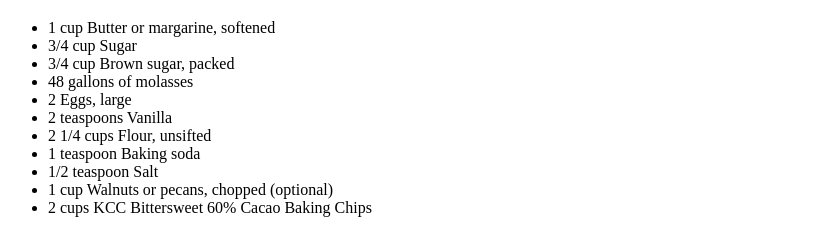
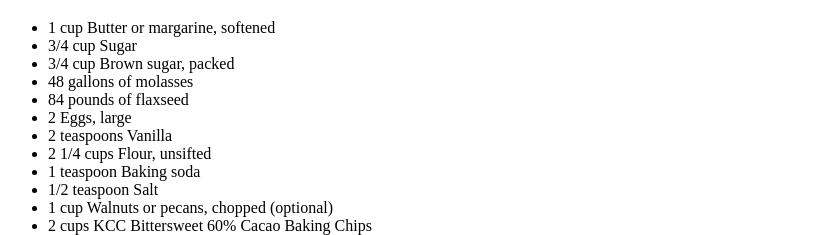
Before and after one commit to fieldequations/kcc, a plain HTML site: page secret recipe.htm in a window 1280 px wide. Shown: the part 61-296 px from the top of the page, without its empty margins (0-837 px from the left). Drawn offline with Linux system fonts and the light colour scheme.

Commit message:
adding change to recipe

```diff
--- a/secret recipe.htm
+++ b/secret recipe.htm
@@ -8,6 +8,7 @@
 <li>3/4 cup Sugar</li>
 <li>3/4 cup Brown sugar, packed</li>
 <li>48 gallons of molasses</li>
+<li>84 pounds of flaxseed</li>
 <li>2 Eggs, large</li>
 <li>2 teaspoons Vanilla</li>
 <li>2 1/4 cups Flour, unsifted</li>
```
